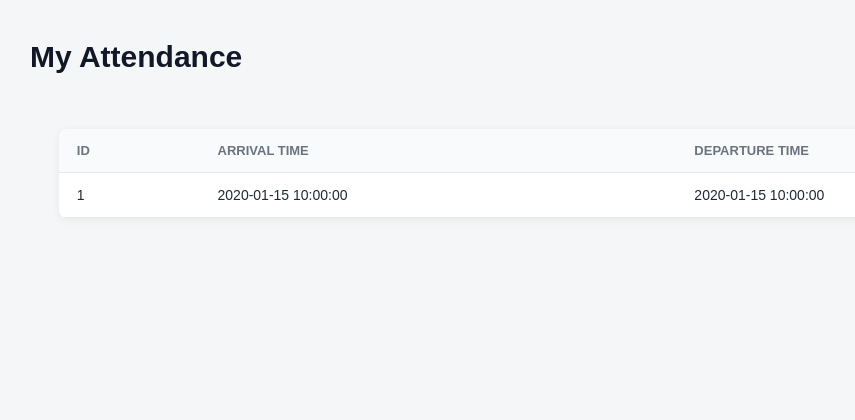
After one commit to DVeljko/MyWorkers, a Flask app: template web_service/templates/my_attendance.html in a window 1280 px wide. The commit adds this page. Shown: the top 420 px of the page, without its empty margins (34-889 px from the left). Run offline with Flask 3, Linux system fonts and the light colour scheme; the template is opened without the code that fills it: most values are stand-ins (such as "Sample title", 1, 10 or a date in 2020).

Commit message:
Add employee attendance history

```diff
--- a/web_service/app.py
+++ b/web_service/app.py
@@ -627,11 +627,20 @@ def check_in(employee_id):
     if handle_unauthorized(response):
         return redirect(url_for("login"))
 
+    if response.status_code == 201:
+        if session.get("role") == "employee":
+            return redirect(url_for("my_attendance"))
 
-    if response.status_code == 201:
         return redirect(url_for("attendance"))
 
     error = response.json().get("error")
+
+    if session.get("role") == "employee":
+        return render_template(
+            "my_attendance.html",
+            attendances=[],
+            error=error
+        )
 
     attendance_response = requests.get(
         f"{ATTENDANCE_SERVICE_URL}/attendance",
@@ -644,7 +653,6 @@ def check_in(employee_id):
     if handle_unauthorized(attendance_response):
         return redirect(url_for("login"))
 
-
     attendances = attendance_response.json()
 
     return render_template(
@@ -653,9 +661,11 @@ def check_in(employee_id):
         error=error
     )
 
-@app.route("/attendance/check-out/<int:employee_id>", methods=['POST'])
+@app.route("/attendance/check-out/<int:employee_id>", methods=["POST"])
 def check_out(employee_id):
+
     token = session.get("access_token")
+
     if not token:
         return redirect(url_for("login"))
 
@@ -670,24 +680,31 @@ def check_out(employee_id):
     if handle_unauthorized(response):
         return redirect(url_for("login"))
 
+    if response.status_code == 200:
+        if session.get("role") == "employee":
+            return redirect(url_for("my_attendance"))
 
-    if response.status_code == 200:
         return redirect(url_for("attendance"))
 
-    error = response.json().get('error')
+    error = response.json().get("error")
+
+    if session.get("role") == "employee":
+        return render_template(
+            "my_attendance.html",
+            attendances=[],
+            error=error
+        )
 
     attendance_response = requests.get(
         f"{ATTENDANCE_SERVICE_URL}/attendance",
-                headers={
+        headers={
             "Authorization": f"Bearer {token}"
         },
         timeout=3
-
     )
 
     if handle_unauthorized(attendance_response):
         return redirect(url_for("login"))
-
 
     attendances = attendance_response.json()
 
@@ -702,6 +719,42 @@ def logout():
     session.clear()
     return redirect(url_for('login'))
 
+@app.route("/my-attendance")
+def my_attendance():
+    token = session.get("access_token")
+    employee_id = session.get("employee_id")
+
+    if not token:
+        return redirect(url_for("login"))
+
+    response = requests.get(
+        f"{ATTENDANCE_SERVICE_URL}/employee/{employee_id}/attendance",
+        headers={
+            "Authorization": f"Bearer {token}"
+        },
+        timeout=3
+    )
+
+    if handle_unauthorized(response):
+        return redirect(url_for("login"))
+
+
+    if response.status_code != 200:
+        error = response.json().get("error")
+
+        return render_template(
+            "my_attendance.html",
+            attendances=[],
+            error=error
+        )
+
+    attendances = response.json()
+
+    return render_template(
+        "my_attendance.html",
+        attendances=attendances
+    )
+
 
 if __name__ == "__main__":
     app.run(debug=True)
--- a/web_service/templates/base.html
+++ b/web_service/templates/base.html
@@ -72,6 +72,10 @@
                         My Profile
                     </a>
 
+                    <a href="{{ url_for('my_attendance') }}">
+                        My Attendance
+                    </a>
+
                 {% endif %}
 
                 <a
--- /dev/null
+++ b/web_service/templates/my_attendance.html
@@ -0,0 +1,65 @@
+{% extends "base.html" %}
+
+{% block title %}My Attendance{% endblock %}
+
+{% block content %}
+
+<div class="employees-container">
+
+    <div class="employees-header">
+        <h1>My Attendance</h1>
+    </div>
+
+    {% if error %}
+        <p class="error">{{ error }}</p>
+    {% endif %}
+
+    {% if attendances %}
+
+        <div class="table-wrapper">
+            <table>
+
+                <thead>
+                    <tr>
+                        <th>ID</th>
+                        <th>Arrival Time</th>
+                        <th>Departure Time</th>
+                    </tr>
+                </thead>
+
+                <tbody>
+                    {% for attendance in attendances %}
+                        <tr>
+                            <td>{{ attendance.id }}</td>
+
+                            <td>
+                                {{ attendance.arrival_time }}
+                            </td>
+
+                            <td>
+                                {% if attendance.departure_time %}
+                                    {{ attendance.departure_time }}
+                                {% else %}
+                                    Not checked out
+                                {% endif %}
+                            </td>
+                        </tr>
+                    {% endfor %}
+                </tbody>
+
+            </table>
+        </div>
+
+    {% else %}
+
+        {% if not error %}
+            <p class="empty-message">
+                No attendance records found.
+            </p>
+        {% endif %}
+
+    {% endif %}
+
+</div>
+
+{% endblock %}
```
